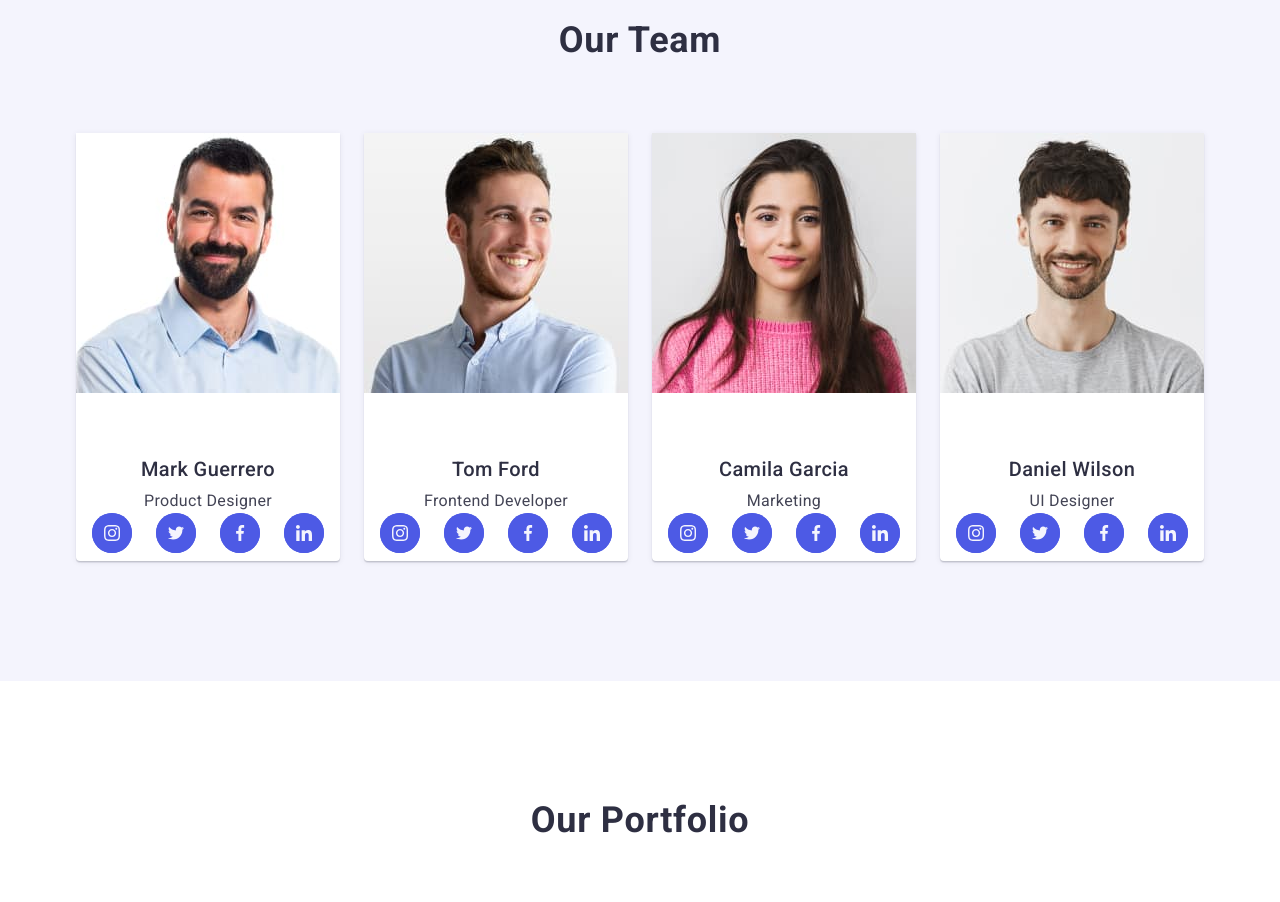
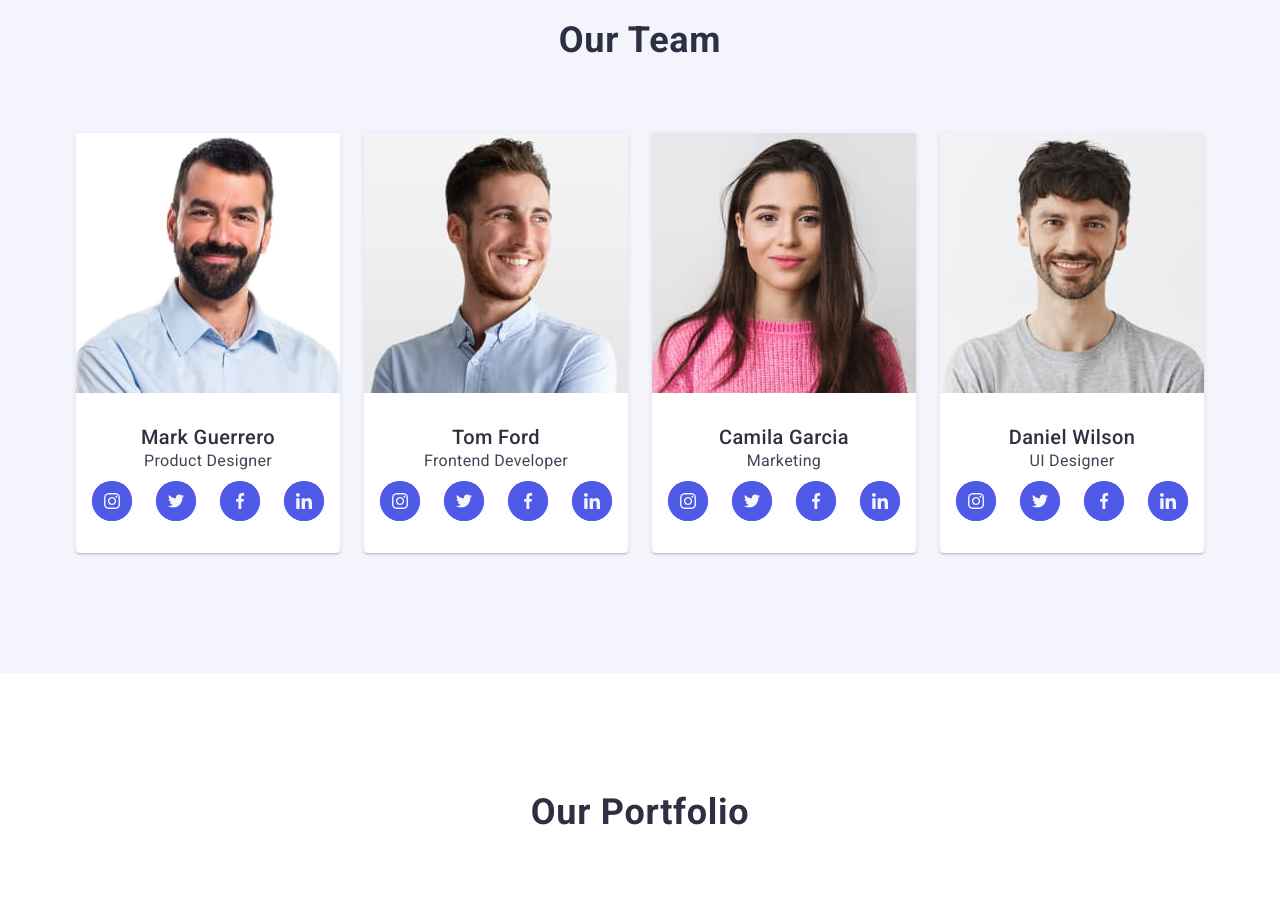
Before and after one commit to ArcVladT/goit-markup-hw-04, a plain HTML site: page index.html in a window 1280 px wide. Shown: the part 1260-2162 px from the top of the page. Drawn offline with nearby package versions, Linux system fonts and the light colour scheme.

Commit message:
fix margin in section 3

```diff
--- a/css/styles.css
+++ b/css/styles.css
@@ -333,17 +333,14 @@ a {
   border-radius: 0 0 4px 4px;
   flex-basis: calc((100% - 72px) / 4);
   margin: 0;
-  height: 428px;
+  max-height: 428px;
   box-shadow: 0px 1px 6px rgba(46, 47, 66, 0.08),
     0px 1px 1px rgba(46, 47, 66, 0.16), 0px 2px 1px rgba(46, 47, 66, 0.08);
 }
 
-.name-and-job-div {
-  padding-top: 32px;
-}
-
 .card-content {
   padding: 32px 0;
+  gap: 8px;
 }
 
 .social-link-list {
@@ -406,7 +403,6 @@ a {
   color: #2e2f42;
   text-align: center;
   margin: 0;
-  margin-top: 32px;
 }
 
 .s-three-list .list-item-three .item-p {
@@ -417,7 +413,7 @@ a {
   color: #434455;
   text-align: center;
   margin: 0;
-  margin-top: 8px;
+  margin-bottom: 8px;
 }
 
 .section-four {
```
